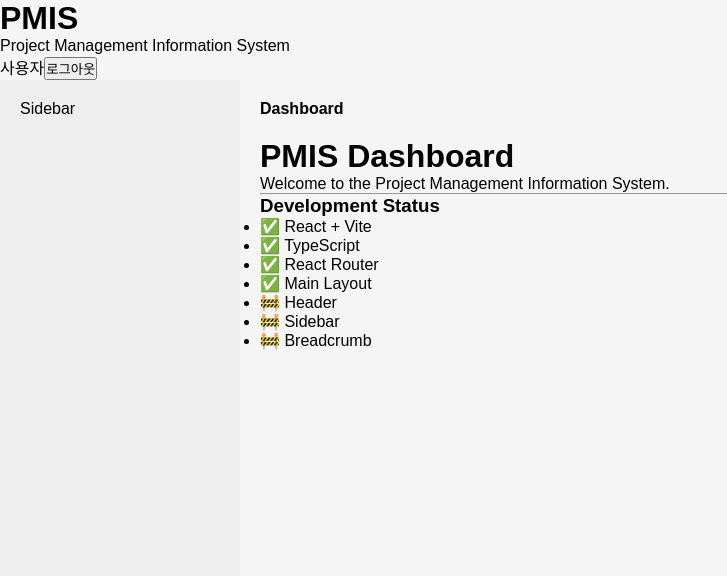
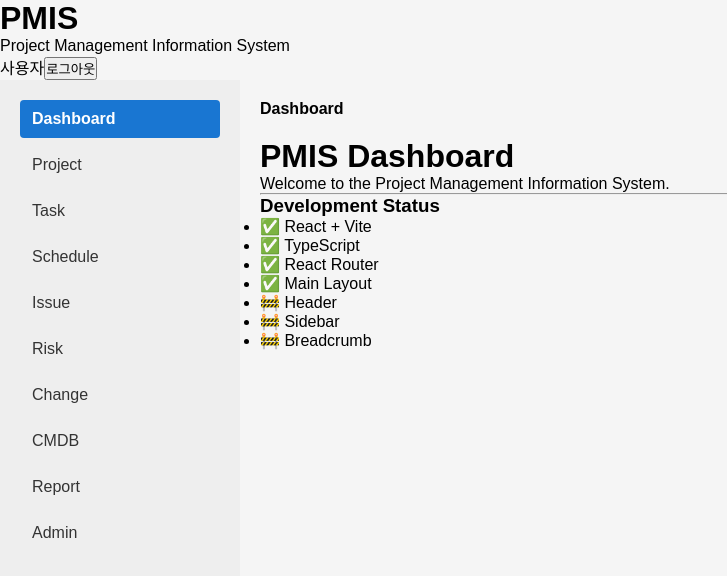
Before and after one commit to seos73410608/project-delivery-reference, a React (Vite) app in the folder pmis-frontend/: page / in a window 1280 px wide. Shown: the top 576 px of the page, without its empty margins (0-727 px from the left). Built offline with nearby package versions, Linux system fonts and the light colour scheme.

Commit message:
feat(frontend): add sidebar component

```diff
--- /dev/null
+++ b/pmis-frontend/src/components/layout/Sidebar.tsx
@@ -0,0 +1,99 @@
+import { NavLink } from "react-router-dom";
+
+interface MenuItem {
+  label: string;
+  path: string;
+}
+
+const menuItems: MenuItem[] = [
+  {
+    label: "Dashboard",
+    path: "/",
+  },
+  {
+    label: "Project",
+    path: "/project",
+  },
+  {
+    label: "Task",
+    path: "/task",
+  },
+  {
+    label: "Schedule",
+    path: "/schedule",
+  },
+  {
+    label: "Issue",
+    path: "/issue",
+  },
+  {
+    label: "Risk",
+    path: "/risk",
+  },
+  {
+    label: "Change",
+    path: "/change",
+  },
+  {
+    label: "CMDB",
+    path: "/cmdb",
+  },
+  {
+    label: "Report",
+    path: "/report",
+  },
+  {
+    label: "Admin",
+    path: "/admin",
+  },
+];
+
+function Sidebar() {
+  return (
+    <aside
+      style={{
+        width: "240px",
+        backgroundColor: "#eeeeee",
+        padding: "20px",
+        boxSizing: "border-box",
+        flexShrink: 0,
+      }}
+    >
+      <nav>
+        <ul
+          style={{
+            listStyle: "none",
+            padding: 0,
+            margin: 0,
+          }}
+        >
+          {menuItems.map((menu) => (
+            <li
+              key={menu.path}
+              style={{
+                marginBottom: "8px",
+              }}
+            >
+              <NavLink
+                to={menu.path}
+                style={({ isActive }) => ({
+                  display: "block",
+                  padding: "10px 12px",
+                  borderRadius: "4px",
+                  textDecoration: "none",
+                  color: isActive ? "#ffffff" : "#333333",
+                  backgroundColor: isActive ? "#1976d2" : "transparent",
+                  fontWeight: isActive ? "bold" : "normal",
+                })}
+              >
+                {menu.label}
+              </NavLink>
+            </li>
+          ))}
+        </ul>
+      </nav>
+    </aside>
+  );
+}
+
+export default Sidebar;
--- a/pmis-frontend/src/layouts/MainLayout.tsx
+++ b/pmis-frontend/src/layouts/MainLayout.tsx
@@ -1,5 +1,6 @@
 import { Outlet } from "react-router-dom";
 import Header from "@/components/layout/Header";
+import Sidebar from "@/components/layout/Sidebar";
 
 function MainLayout() {
   return (
@@ -21,15 +22,7 @@ function MainLayout() {
         }}
       >
         {/* Sidebar */}
-        <aside
-          style={{
-            width: "240px",
-            backgroundColor: "#eeeeee",
-            padding: "20px",
-          }}
-        >
-          Sidebar
-        </aside>
+        <Sidebar />
 
         {/* Content */}
         <main
```
